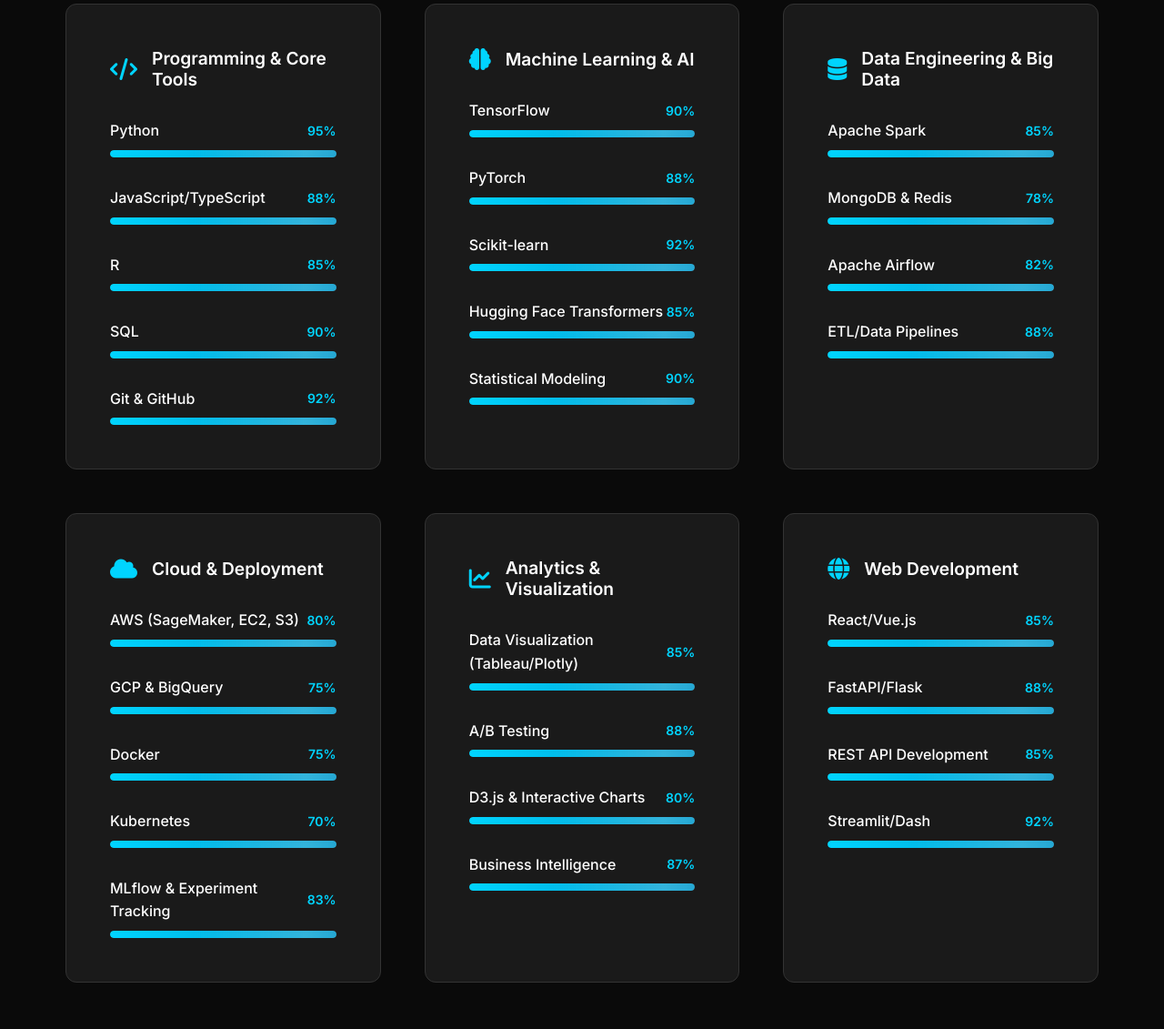
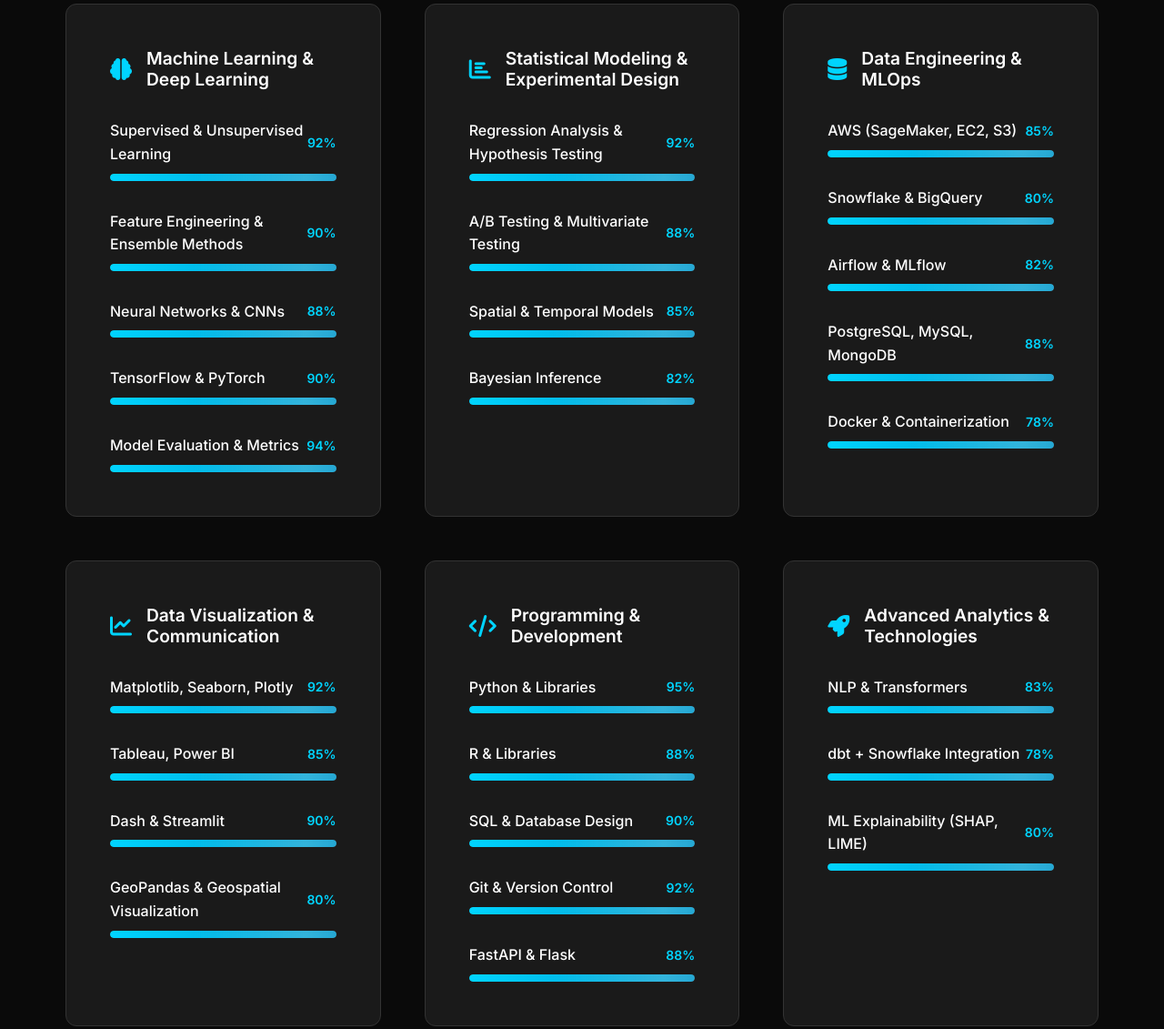
Before and after one commit to Abdul-Rahmann/portfolio, a plain HTML site: page index.html in a window 1280 px wide. Shown: the part 3715-4846 px from the top of the page at 91% size. Drawn offline with Linux system fonts and the light colour scheme.

Commit message:
make skills section more reflective and well sectioned

```diff
--- a/index.html
+++ b/index.html
@@ -112,7 +112,8 @@
                          alt="ML Runtime Prediction">
                     <div class="project-overlay">
                         <div class="project-links">
-                            <a href="https://github.com/Abdul-Rahmann/ml-runtime-prediction" target="_blank" class="project-link">
+                            <a href="https://github.com/Abdul-Rahmann/ml-runtime-prediction" target="_blank"
+                               class="project-link">
                                 <i class="fab fa-github"></i>
                             </a>
                             <!--                            <a href="#" target="_blank"-->
@@ -273,7 +274,7 @@
                     <p>CNN-based digit classification system using TensorFlow. Implements deep learning techniques for
                         accurate recognition of handwritten digits with high precision.</p>
                     <div class="project-tech">
-                        <span>TensorFlow</span>
+                        <span>Sklearn</span>
                         <span>CNN</span>
                         <span>Deep Learning</span>
                         <span>Computer Vision</span>
@@ -290,13 +291,203 @@
         <h2 class="section-title">Technical Skills</h2>
         <div class="skills-container">
 
-            <!-- Programming & Core Tools -->
+            <!-- Machine Learning & Deep Learning -->
             <div class="skill-category">
-                <h3><i class="fas fa-code"></i> Programming & Core Tools</h3>
+                <h3><i class="fas fa-brain"></i> Machine Learning & Deep Learning</h3>
                 <div class="skills-list">
                     <div class="skill-item">
                         <div class="skill-info">
-                            <span class="skill-name">Python</span>
+                            <span class="skill-name">Supervised & Unsupervised Learning</span>
+                            <span class="skill-level">92%</span>
+                        </div>
+                        <div class="skill-bar">
+                            <div class="skill-progress" data-width="92"></div>
+                        </div>
+                    </div>
+                    <div class="skill-item">
+                        <div class="skill-info">
+                            <span class="skill-name">Feature Engineering & Ensemble Methods</span>
+                            <span class="skill-level">90%</span>
+                        </div>
+                        <div class="skill-bar">
+                            <div class="skill-progress" data-width="90"></div>
+                        </div>
+                    </div>
+                    <div class="skill-item">
+                        <div class="skill-info">
+                            <span class="skill-name">Neural Networks & CNNs</span>
+                            <span class="skill-level">88%</span>
+                        </div>
+                        <div class="skill-bar">
+                            <div class="skill-progress" data-width="88"></div>
+                        </div>
+                    </div>
+                    <div class="skill-item">
+                        <div class="skill-info">
+                            <span class="skill-name">TensorFlow & PyTorch</span>
+                            <span class="skill-level">90%</span>
+                        </div>
+                        <div class="skill-bar">
+                            <div class="skill-progress" data-width="90"></div>
+                        </div>
+                    </div>
+                    <div class="skill-item">
+                        <div class="skill-info">
+                            <span class="skill-name">Model Evaluation & Metrics</span>
+                            <span class="skill-level">94%</span>
+                        </div>
+                        <div class="skill-bar">
+                            <div class="skill-progress" data-width="94"></div>
+                        </div>
+                    </div>
+                </div>
+            </div>
+
+            <!-- Statistical Modeling & Experimental Design -->
+            <div class="skill-category">
+                <h3><i class="fas fa-chart-bar"></i> Statistical Modeling & Experimental Design</h3>
+                <div class="skills-list">
+                    <div class="skill-item">
+                        <div class="skill-info">
+                            <span class="skill-name">Regression Analysis & Hypothesis Testing</span>
+                            <span class="skill-level">92%</span>
+                        </div>
+                        <div class="skill-bar">
+                            <div class="skill-progress" data-width="92"></div>
+                        </div>
+                    </div>
+                    <div class="skill-item">
+                        <div class="skill-info">
+                            <span class="skill-name">A/B Testing & Multivariate Testing</span>
+                            <span class="skill-level">88%</span>
+                        </div>
+                        <div class="skill-bar">
+                            <div class="skill-progress" data-width="88"></div>
+                        </div>
+                    </div>
+                    <div class="skill-item">
+                        <div class="skill-info">
+                            <span class="skill-name">Spatial & Temporal Models</span>
+                            <span class="skill-level">85%</span>
+                        </div>
+                        <div class="skill-bar">
+                            <div class="skill-progress" data-width="85"></div>
+                        </div>
+                    </div>
+                    <div class="skill-item">
+                        <div class="skill-info">
+                            <span class="skill-name">Bayesian Inference</span>
+                            <span class="skill-level">82%</span>
+                        </div>
+                        <div class="skill-bar">
+                            <div class="skill-progress" data-width="82"></div>
+                        </div>
+                    </div>
+                </div>
+            </div>
+
+            <!-- Data Engineering & MLOps -->
+            <div class="skill-category">
+                <h3><i class="fas fa-database"></i> Data Engineering & MLOps</h3>
+                <div class="skills-list">
+                    <div class="skill-item">
+                        <div class="skill-info">
+                            <span class="skill-name">AWS (SageMaker, EC2, S3)</span>
+                            <span class="skill-level">85%</span>
+                        </div>
+                        <div class="skill-bar">
+                            <div class="skill-progress" data-width="85"></div>
+                        </div>
+                    </div>
+                    <div class="skill-item">
+                        <div class="skill-info">
+                            <span class="skill-name">Snowflake & BigQuery</span>
+                            <span class="skill-level">80%</span>
+                        </div>
+                        <div class="skill-bar">
+                            <div class="skill-progress" data-width="80"></div>
+                        </div>
+                    </div>
+                    <div class="skill-item">
+                        <div class="skill-info">
+                            <span class="skill-name">Airflow & MLflow</span>
+                            <span class="skill-level">82%</span>
+                        </div>
+                        <div class="skill-bar">
+                            <div class="skill-progress" data-width="82"></div>
+                        </div>
+                    </div>
+                    <div class="skill-item">
+                        <div class="skill-info">
+                            <span class="skill-name">PostgreSQL, MySQL, MongoDB</span>
+                            <span class="skill-level">88%</span>
+                        </div>
+                        <div class="skill-bar">
+                            <div class="skill-progress" data-width="88"></div>
+                        </div>
+                    </div>
+                    <div class="skill-item">
+                        <div class="skill-info">
+                            <span class="skill-name">Docker & Containerization</span>
+                            <span class="skill-level">78%</span>
+                        </div>
+                        <div class="skill-bar">
+                            <div class="skill-progress" data-width="78"></div>
+                        </div>
+                    </div>
+                </div>
+            </div>
+
+            <!-- Data Visualization & Communication -->
+            <div class="skill-category">
+                <h3><i class="fas fa-chart-line"></i> Data Visualization & Communication</h3>
+                <div class="skills-list">
+                    <div class="skill-item">
+                        <div class="skill-info">
+                            <span class="skill-name">Matplotlib, Seaborn, Plotly</span>
+                            <span class="skill-level">92%</span>
+                        </div>
+                        <div class="skill-bar">
+                            <div class="skill-progress" data-width="92"></div>
+                        </div>
+                    </div>
+                    <div class="skill-item">
+                        <div class="skill-info">
+                            <span class="skill-name">Tableau, Power BI</span>
+                            <span class="skill-level">85%</span>
+                        </div>
+                        <div class="skill-bar">
+                            <div class="skill-progress" data-width="85"></div>
+                        </div>
+                    </div>
+                    <div class="skill-item">
+                        <div class="skill-info">
+                            <span class="skill-name">Dash & Streamlit</span>
+                            <span class="skill-level">90%</span>
+                        </div>
+                        <div class="skill-bar">
+                            <div class="skill-progress" data-width="90"></div>
+                        </div>
+                    </div>
+                    <div class="skill-item">
+                        <div class="skill-info">
+                            <span class="skill-name">GeoPandas & Geospatial Visualization</span>
+                            <span class="skill-level">80%</span>
+                        </div>
+                        <div class="skill-bar">
+                            <div class="skill-progress" data-width="80"></div>
+                        </div>
+                    </div>
+                </div>
+            </div>
+
+            <!-- Programming & Development -->
+            <div class="skill-category">
+                <h3><i class="fas fa-code"></i> Programming & Development</h3>
+                <div class="skills-list">
+                    <div class="skill-item">
+                        <div class="skill-info">
+                            <span class="skill-name">Python & Libraries</span>
                             <span class="skill-level">95%</span>
                         </div>
                         <div class="skill-bar">
@@ -305,7 +496,7 @@
                     </div>
                     <div class="skill-item">
                         <div class="skill-info">
-                            <span class="skill-name">JavaScript/TypeScript</span>
+                            <span class="skill-name">R & Libraries</span>
                             <span class="skill-level">88%</span>
                         </div>
                         <div class="skill-bar">
@@ -314,16 +505,7 @@
                     </div>
                     <div class="skill-item">
                         <div class="skill-info">
-                            <span class="skill-name">R</span>
-                            <span class="skill-level">85%</span>
-                        </div>
-                        <div class="skill-bar">
-                            <div class="skill-progress" data-width="85"></div>
-                        </div>
-                    </div>
-                    <div class="skill-item">
-                        <div class="skill-info">
-                            <span class="skill-name">SQL</span>
+                            <span class="skill-name">SQL & Database Design</span>
                             <span class="skill-level">90%</span>
                         </div>
                         <div class="skill-bar">
@@ -332,41 +514,7 @@
                     </div>
                     <div class="skill-item">
                         <div class="skill-info">
-                            <span class="skill-name">Git & GitHub</span>
-                            <span class="skill-level">92%</span>
-                        </div>
-                        <div class="skill-bar">
-                            <div class="skill-progress" data-width="92"></div>
-                        </div>
-                    </div>
-                </div>
-            </div>
-
-            <!-- Machine Learning & AI -->
-            <div class="skill-category">
-                <h3><i class="fas fa-brain"></i> Machine Learning & AI</h3>
-                <div class="skills-list">
-                    <div class="skill-item">
-                        <div class="skill-info">
-                            <span class="skill-name">TensorFlow</span>
-                            <span class="skill-level">90%</span>
-                        </div>
-                        <div class="skill-bar">
-                            <div class="skill-progress" data-width="90"></div>
-                        </div>
-                    </div>
-                    <div class="skill-item">
-                        <div class="skill-info">
-                            <span class="skill-name">PyTorch</span>
-                            <span class="skill-level">88%</span>
-                        </div>
-                        <div class="skill-bar">
-                            <div class="skill-progress" data-width="88"></div>
-                        </div>
-                    </div>
-                    <div class="skill-item">
-                        <div class="skill-info">
-                            <span class="skill-name">Scikit-learn</span>
+                            <span class="skill-name">Git & Version Control</span>
                             <span class="skill-level">92%</span>
                         </div>
                         <div class="skill-bar">
@@ -375,59 +523,7 @@
                     </div>
                     <div class="skill-item">
                         <div class="skill-info">
-                            <span class="skill-name">Hugging Face Transformers</span>
-                            <span class="skill-level">85%</span>
-                        </div>
-                        <div class="skill-bar">
-                            <div class="skill-progress" data-width="85"></div>
-                        </div>
-                    </div>
-                    <div class="skill-item">
-                        <div class="skill-info">
-                            <span class="skill-name">Statistical Modeling</span>
-                            <span class="skill-level">90%</span>
-                        </div>
-                        <div class="skill-bar">
-                            <div class="skill-progress" data-width="90"></div>
-                        </div>
-                    </div>
-                </div>
-            </div>
-
-            <!-- Data Engineering & Big Data -->
-            <div class="skill-category">
-                <h3><i class="fas fa-database"></i> Data Engineering & Big Data</h3>
-                <div class="skills-list">
-                    <div class="skill-item">
-                        <div class="skill-info">
-                            <span class="skill-name">Apache Spark</span>
-                            <span class="skill-level">85%</span>
-                        </div>
-                        <div class="skill-bar">
-                            <div class="skill-progress" data-width="85"></div>
-                        </div>
-                    </div>
-                    <div class="skill-item">
-                        <div class="skill-info">
-                            <span class="skill-name">MongoDB & Redis</span>
-                            <span class="skill-level">78%</span>
-                        </div>
-                        <div class="skill-bar">
-                            <div class="skill-progress" data-width="78"></div>
-                        </div>
-                    </div>
-                    <div class="skill-item">
-                        <div class="skill-info">
-                            <span class="skill-name">Apache Airflow</span>
-                            <span class="skill-level">82%</span>
-                        </div>
-                        <div class="skill-bar">
-                            <div class="skill-progress" data-width="82"></div>
-                        </div>
-                    </div>
-                    <div class="skill-item">
-                        <div class="skill-info">
-                            <span class="skill-name">ETL/Data Pipelines</span>
+                            <span class="skill-name">FastAPI & Flask</span>
                             <span class="skill-level">88%</span>
                         </div>
                         <div class="skill-bar">
@@ -437,139 +533,35 @@
                 </div>
             </div>
 
-            <!-- Cloud & Deployment -->
+            <!-- Advanced Analytics & Technologies -->
             <div class="skill-category">
-                <h3><i class="fas fa-cloud"></i> Cloud & Deployment</h3>
+                <h3><i class="fas fa-rocket"></i> Advanced Analytics & Technologies</h3>
                 <div class="skills-list">
                     <div class="skill-item">
                         <div class="skill-info">
-                            <span class="skill-name">AWS (SageMaker, EC2, S3)</span>
-                            <span class="skill-level">80%</span>
-                        </div>
-                        <div class="skill-bar">
-                            <div class="skill-progress" data-width="80"></div>
-                        </div>
-                    </div>
-                    <div class="skill-item">
-                        <div class="skill-info">
-                            <span class="skill-name">GCP & BigQuery</span>
-                            <span class="skill-level">75%</span>
-                        </div>
-                        <div class="skill-bar">
-                            <div class="skill-progress" data-width="75"></div>
-                        </div>
-                    </div>
-                    <div class="skill-item">
-                        <div class="skill-info">
-                            <span class="skill-name">Docker</span>
-                            <span class="skill-level">75%</span>
-                        </div>
-                        <div class="skill-bar">
-                            <div class="skill-progress" data-width="75"></div>
-                        </div>
-                    </div>
-                    <div class="skill-item">
-                        <div class="skill-info">
-                            <span class="skill-name">Kubernetes</span>
-                            <span class="skill-level">70%</span>
-                        </div>
-                        <div class="skill-bar">
-                            <div class="skill-progress" data-width="70"></div>
-                        </div>
-                    </div>
-                    <div class="skill-item">
-                        <div class="skill-info">
-                            <span class="skill-name">MLflow & Experiment Tracking</span>
+                            <span class="skill-name">NLP & Transformers</span>
                             <span class="skill-level">83%</span>
                         </div>
                         <div class="skill-bar">
                             <div class="skill-progress" data-width="83"></div>
                         </div>
                     </div>
-                </div>
-            </div>
-
-            <!-- Analytics & Visualization -->
-            <div class="skill-category">
-                <h3><i class="fas fa-chart-line"></i> Analytics & Visualization</h3>
-                <div class="skills-list">
                     <div class="skill-item">
                         <div class="skill-info">
-                            <span class="skill-name">Data Visualization (Tableau/Plotly)</span>
-                            <span class="skill-level">85%</span>
+                            <span class="skill-name">dbt + Snowflake Integration</span>
+                            <span class="skill-level">78%</span>
                         </div>
                         <div class="skill-bar">
-                            <div class="skill-progress" data-width="85"></div>
+                            <div class="skill-progress" data-width="78"></div>
                         </div>
                     </div>
                     <div class="skill-item">
                         <div class="skill-info">
-                            <span class="skill-name">A/B Testing</span>
-                            <span class="skill-level">88%</span>
-                        </div>
-                        <div class="skill-bar">
-                            <div class="skill-progress" data-width="88"></div>
-                        </div>
-                    </div>
-                    <div class="skill-item">
-                        <div class="skill-info">
-                            <span class="skill-name">D3.js & Interactive Charts</span>
+                            <span class="skill-name">ML Explainability (SHAP, LIME)</span>
                             <span class="skill-level">80%</span>
                         </div>
                         <div class="skill-bar">
                             <div class="skill-progress" data-width="80"></div>
-                        </div>
-                    </div>
-                    <div class="skill-item">
-                        <div class="skill-info">
-                            <span class="skill-name">Business Intelligence</span>
-                            <span class="skill-level">87%</span>
-                        </div>
-                        <div class="skill-bar">
-                            <div class="skill-progress" data-width="87"></div>
-                        </div>
-                    </div>
-                </div>
-            </div>
-
-            <!-- Web Development -->
-            <div class="skill-category">
-                <h3><i class="fas fa-globe"></i> Web Development</h3>
-                <div class="skills-list">
-                    <div class="skill-item">
-                        <div class="skill-info">
-                            <span class="skill-name">React/Vue.js</span>
-                            <span class="skill-level">85%</span>
-                        </div>
-                        <div class="skill-bar">
-                            <div class="skill-progress" data-width="85"></div>
-                        </div>
-                    </div>
-                    <div class="skill-item">
-                        <div class="skill-info">
-                            <span class="skill-name">FastAPI/Flask</span>
-                            <span class="skill-level">88%</span>
-                        </div>
-                        <div class="skill-bar">
-                            <div class="skill-progress" data-width="88"></div>
-                        </div>
-                    </div>
-                    <div class="skill-item">
-                        <div class="skill-info">
-                            <span class="skill-name">REST API Development</span>
-                            <span class="skill-level">85%</span>
-                        </div>
-                        <div class="skill-bar">
-                            <div class="skill-progress" data-width="85"></div>
-                        </div>
-                    </div>
-                    <div class="skill-item">
-                        <div class="skill-info">
-                            <span class="skill-name">Streamlit/Dash</span>
-                            <span class="skill-level">92%</span>
-                        </div>
-                        <div class="skill-bar">
-                            <div class="skill-progress" data-width="92"></div>
                         </div>
                     </div>
                 </div>
```
Lines whose indentation alone changed are shown as unchanged.
